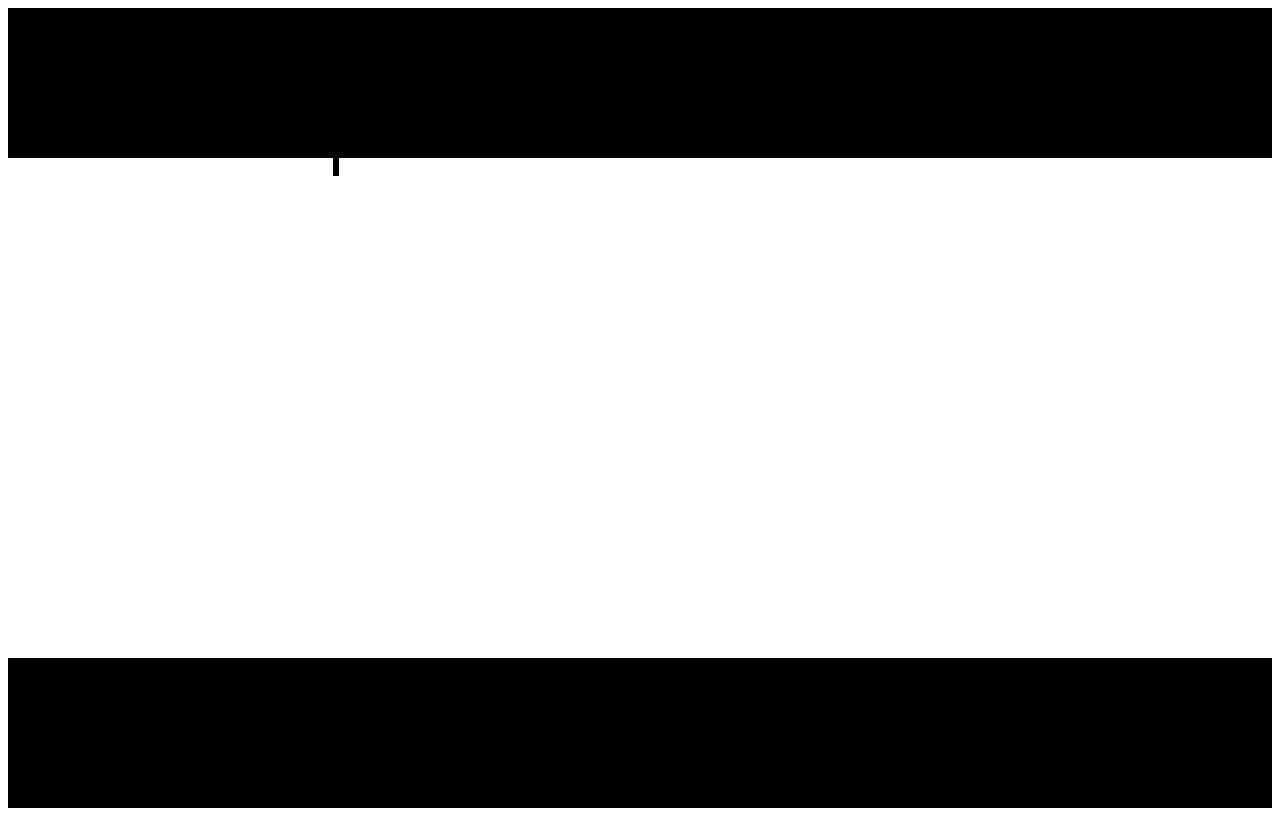
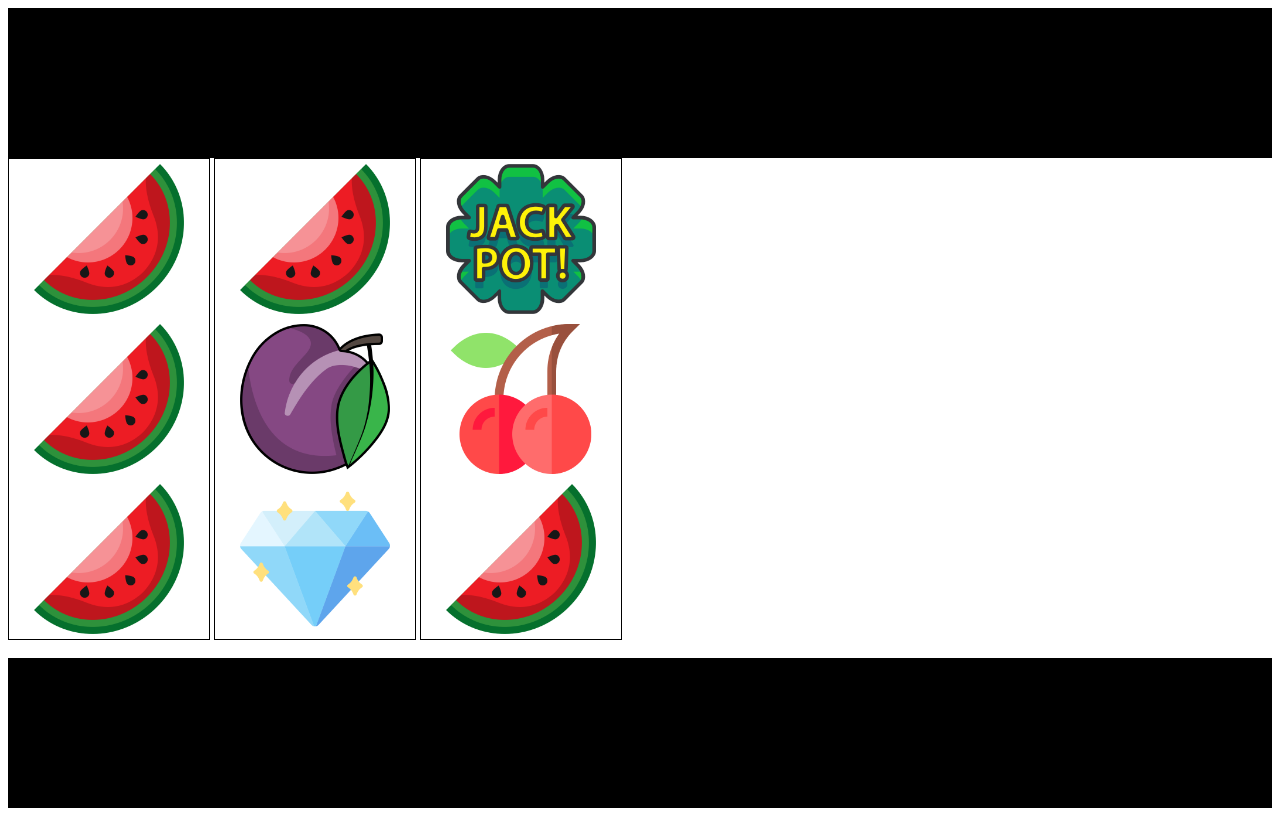
Before and after one commit to bandiiskola/slot, a plain HTML site: page index.html in a window 1280 px wide. Drawn offline with Linux system fonts and the light colour scheme.

Commit message:
Kezdokep

```diff
--- a/assets/css/main.css
+++ b/assets/css/main.css
@@ -1,20 +1,28 @@
-#felso, #also{
+#felso, #also {
     width: 100%;
     background-color: black;
     height: 150px;
-    z-index: 2;
+    z-index: 12;
 }
 
-#kozepso{
+#kozepso {
     height: 500px;
-    margin: 0 auto;
+    margin-top: 150px auto;
     display: block;
     width: 614px;
 }
 
-.slot{
+.slot {
     height: 480px;
     border: 1px solid black;
     width: 200px;
-    display: inline;
+    display: inline-block;
+    overflow: hidden;
 }
+
+.kiskep{
+    width: 150px;
+    display: block;
+    margin: 0 auto;
+    padding: 5px;
+}
--- a/assets/js/main.js
+++ b/assets/js/main.js
@@ -0,0 +1,29 @@
+var t = [{
+        sorrend: [0, 0, 0]
+    },
+    {
+        sorrend: [0, 0, 0]
+    },
+    {
+        sorrend: [0, 0, 0]
+    }
+]
+
+function Berak() {
+    for (let i = 0; i < t.length; i++) {
+        for (var j = 0; j < t[i].sorrend.length; j++) {
+            t[i].sorrend[j] = Math.floor(Math.random() * 7) + 1
+        }
+    }
+    Rajzol()
+}
+
+function Rajzol() {
+    for (let i = 0; i < t.length; i++) {
+        for (y of t[i].sorrend) {
+            document.getElementById("s"+(i+1)).innerHTML+="<img class='kiskep' src='assets/images/"+y+".png'>"
+        }
+    }
+}
+
+Berak()
```
Also changed, not shown: index.html (+3 -0 lines), assets/images/1.png (renamed from assets/images/cherry.png), assets/images/2.png (renamed from assets/images/diamond.png), assets/images/3.png (renamed from assets/images/jack-pot.png), assets/images/4.png (renamed from assets/images/lemon.png), assets/images/5.png (renamed from assets/images/plum.png), assets/images/6.png (renamed from assets/images/seven.png), assets/images/7.png (renamed from assets/images/watermelon.png).
